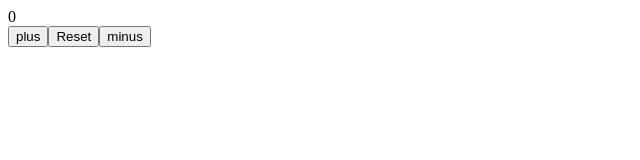
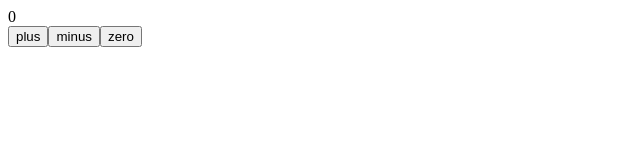
Before and after one commit to abhishek-dangol/fullstackopen_course, a React (Create React App) app: page / in a window 1280 px wide. Shown: the top 160 px of the page, without its empty margins (0-640 px from the left). Built offline with nearby package versions, Linux system fonts and the light colour scheme.

Commit message:
Refactoring the components

```diff
--- a/src/App.js
+++ b/src/App.js
@@ -1,5 +1,19 @@
 import React from "react";
 import { useState } from 'react'
+
+const Display = ({ counter }) => {
+  return (
+    <div>{counter}</div>
+  )
+}
+
+const Button = ({ onClick, text }) => {
+  return (
+    <button onClick={onClick}>
+      {text}
+    </button>
+  )
+}
 
 
 const App = () => {
@@ -11,10 +25,10 @@ const App = () => {
 
   return (
     <>
-      <div>{counter}</div>
-      <button onClick={increaseByOne}>plus</button>
-      <button onClick={setToZero}>Reset</button>
-      <button onClick={decreaseByOne}>minus</button>
+      <Display counter={counter}/>
+      <Button onClick={increaseByOne} text='plus'/>
+      <Button onClick={setToZero} text='minus'/>
+      <Button onClick={decreaseByOne} text='zero'/>
     </>
   );
 };
```
